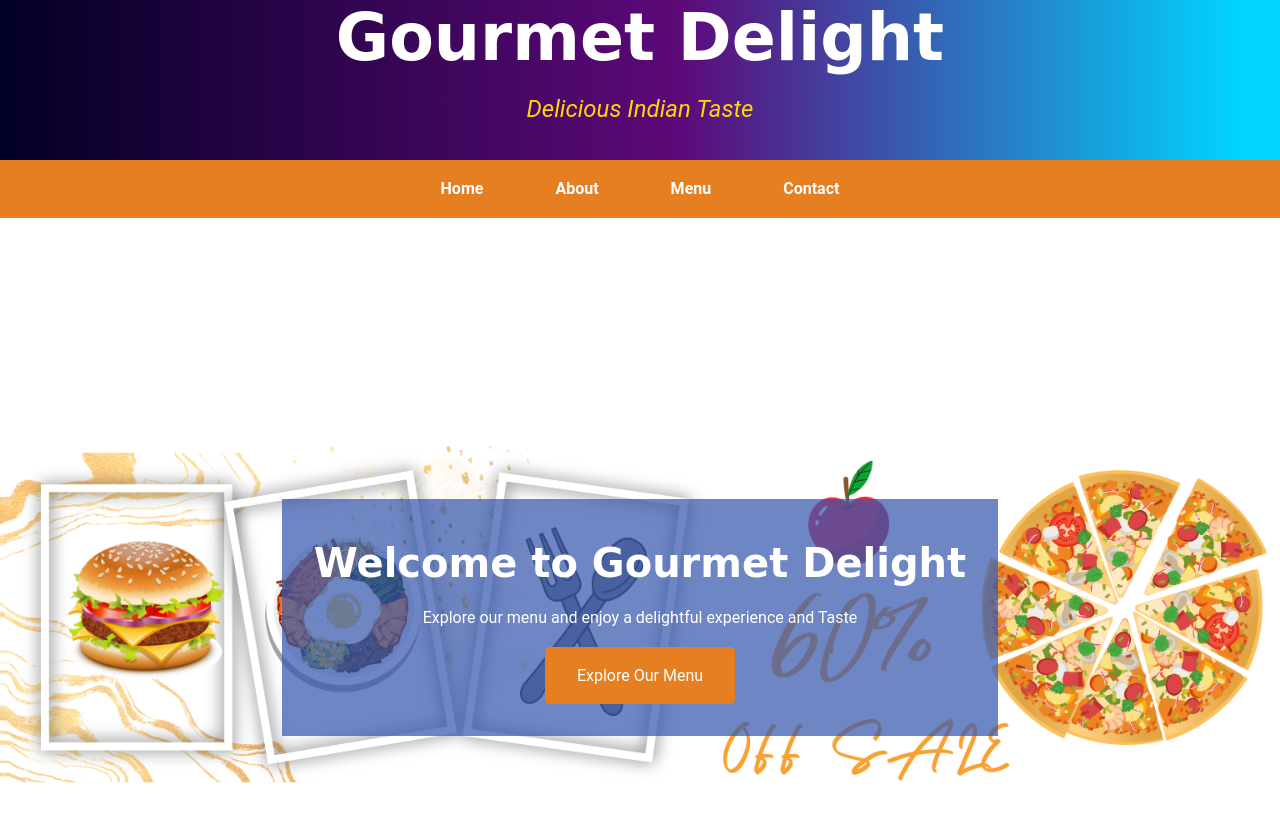
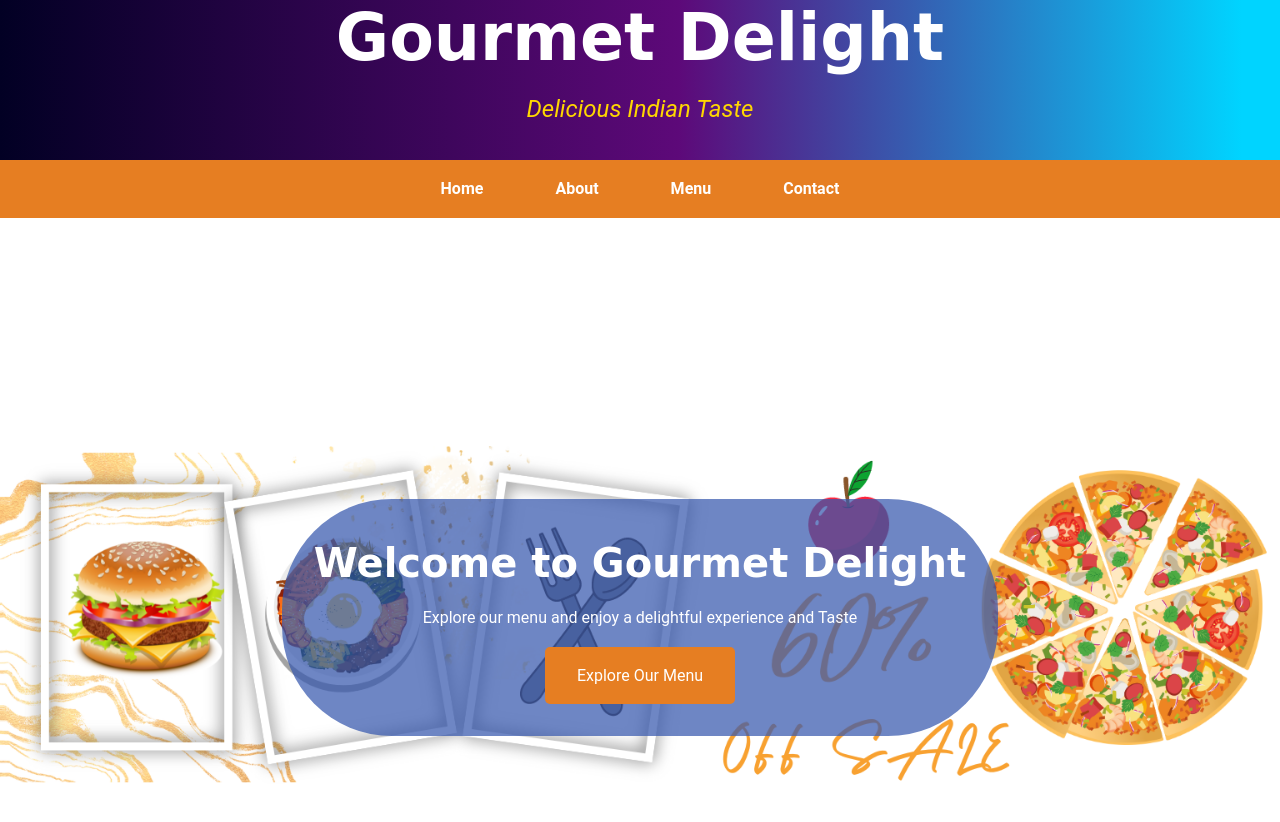
Before and after one commit to sunil8654/TrainingSession_3, a plain HTML site: page HTML & CSS Assignment/index.html in a window 1280 px wide. Shown: the part 154-976 px from the top of the page. Drawn offline with Linux system fonts and the light colour scheme; a script that the page names is missing.

Commit message:
Update style.css

```diff
--- a/HTML & CSS Assignment/style.css
+++ b/HTML & CSS Assignment/style.css
@@ -92,7 +92,7 @@ h2 {
 .hero-overlay {
     background: rgba(56, 89, 174, 0.726);
     padding: 2rem;
-    border-radius: 0px;
+    border-radius: 110px;
 }
 
 .cta-button {
```
